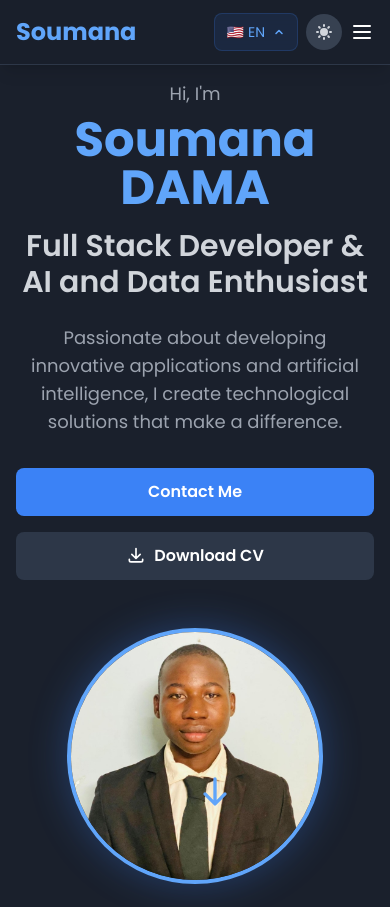
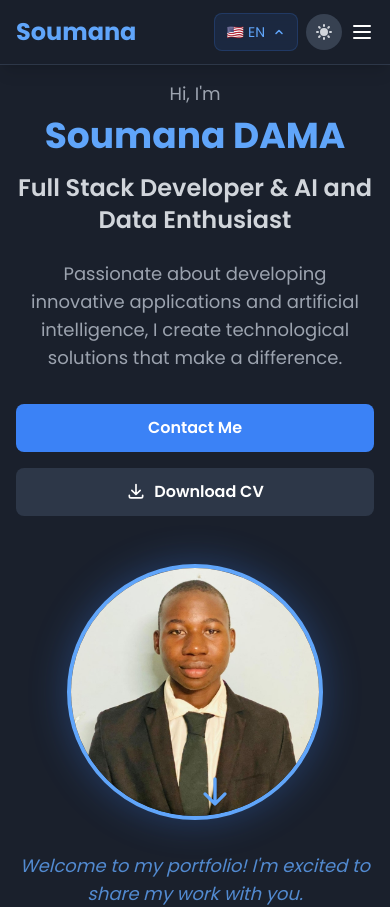
Before and after one commit to Damasoumana1/mon-portfolio, a React (Vite) app: page / in a window 390 px wide. Shown: the top 907 px of the page. Built offline with nearby package versions, Linux system fonts and the light colour scheme.

Commit message:
Fix mobile responsiveness

```diff
--- a/src/App.jsx
+++ b/src/App.jsx
@@ -49,7 +49,7 @@ function AppContent() {
   }, [language]);
 
   return (
-    <div className="min-h-screen" style={{ backgroundColor: 'var(--bg-primary)', color: 'var(--text-primary)' }}>
+    <div className="min-h-screen overflow-x-hidden" style={{ backgroundColor: 'var(--bg-primary)', color: 'var(--text-primary)' }}>
       <Navbar />
       <Hero />
       <Suspense key={language} fallback={<LoadingFallback />}>
--- a/src/components/Contact.jsx
+++ b/src/components/Contact.jsx
@@ -101,7 +101,7 @@ const Contact = () => {
                 <svg className="w-6 h-6 text-blue-400 mr-3" fill="currentColor" viewBox="0 0 24 24">
                   <path d="M20 4H4c-1.1 0-2 .9-2 2v12c0 1.1.9 2 2 2h16c1.1 0 2-.9 2-2V6c0-1.1-.9-2-2-2zm0 14H4V6h16v12zM6 10h8v2H6v-2zm0 4h8v2H6v-2zm10 0h2v2h-2v-2zm0-4h2v2h-2v-2z" />
                 </svg>
-                <span>soumanadama93@gmail.com</span>
+                <span className="break-all">soumanadama93@gmail.com</span>
               </div>
               <div className="flex items-center">
                 <svg className="w-6 h-6 text-blue-400 mr-3" fill="currentColor" viewBox="0 0 24 24">
--- a/src/components/Formation.jsx
+++ b/src/components/Formation.jsx
@@ -29,7 +29,7 @@ const Formation = () => {
           >
             {/* Item 1 - Bachelor (right on desktop, stacked on mobile) */}
             <div className="flex flex-col md:flex-row items-center mb-8 w-full">
-              <div className="md:w-5/12 w-full"></div>
+              <div className="hidden md:block md:w-5/12 w-full"></div>
               <div className="md:w-2/12 w-full flex md:justify-center justify-start my-3 md:my-0">
                 <div className="w-4 h-4 bg-blue-600 rounded-full flex items-center justify-center">
                   <svg className="w-3 h-3 text-white" fill="currentColor" viewBox="0 0 20 20">
@@ -71,7 +71,7 @@ const Formation = () => {
               <div className="md:w-2/12 w-full flex md:justify-center justify-start my-3 md:my-0 order-2">
                 <div className="w-4 h-4 bg-blue-600 rounded-full"></div>
               </div>
-              <div className="md:w-5/12 w-full order-1 md:order-3"></div>
+              <div className="hidden md:block md:w-5/12 w-full order-1 md:order-3"></div>
             </div>
           </motion.div>
         </div>
--- a/src/components/Hero.jsx
+++ b/src/components/Hero.jsx
@@ -43,7 +43,7 @@ const Hero = () => {
               initial={{ opacity: 0, y: 20 }}
               animate={{ opacity: 1, y: 0 }}
               transition={{ duration: 1, delay: 0.2 }}
-              className="text-5xl md:text-6xl font-bold text-blue-400 mb-4"
+              className="text-4xl sm:text-5xl md:text-6xl font-bold text-blue-400 mb-4"
             >
               {getTranslation(language, 'hero.name')}
             </motion.h1>
@@ -51,7 +51,7 @@ const Hero = () => {
               initial={{ opacity: 0, y: 20 }}
               animate={{ opacity: 1, y: 0 }}
               transition={{ duration: 1, delay: 0.4 }}
-              className="text-3xl md:text-4xl font-semibold text-gray-300 mb-6"
+              className="text-2xl sm:text-3xl md:text-4xl font-semibold text-gray-300 mb-6"
             >
               {getTranslation(language, 'hero.title')}
             </motion.h2>
--- a/src/index.css
+++ b/src/index.css
@@ -6,6 +6,7 @@
 
 body {
   font-family: 'Poppins', sans-serif;
+  overflow-x: hidden;
 }
 
 /* Dark theme (default) */
```
